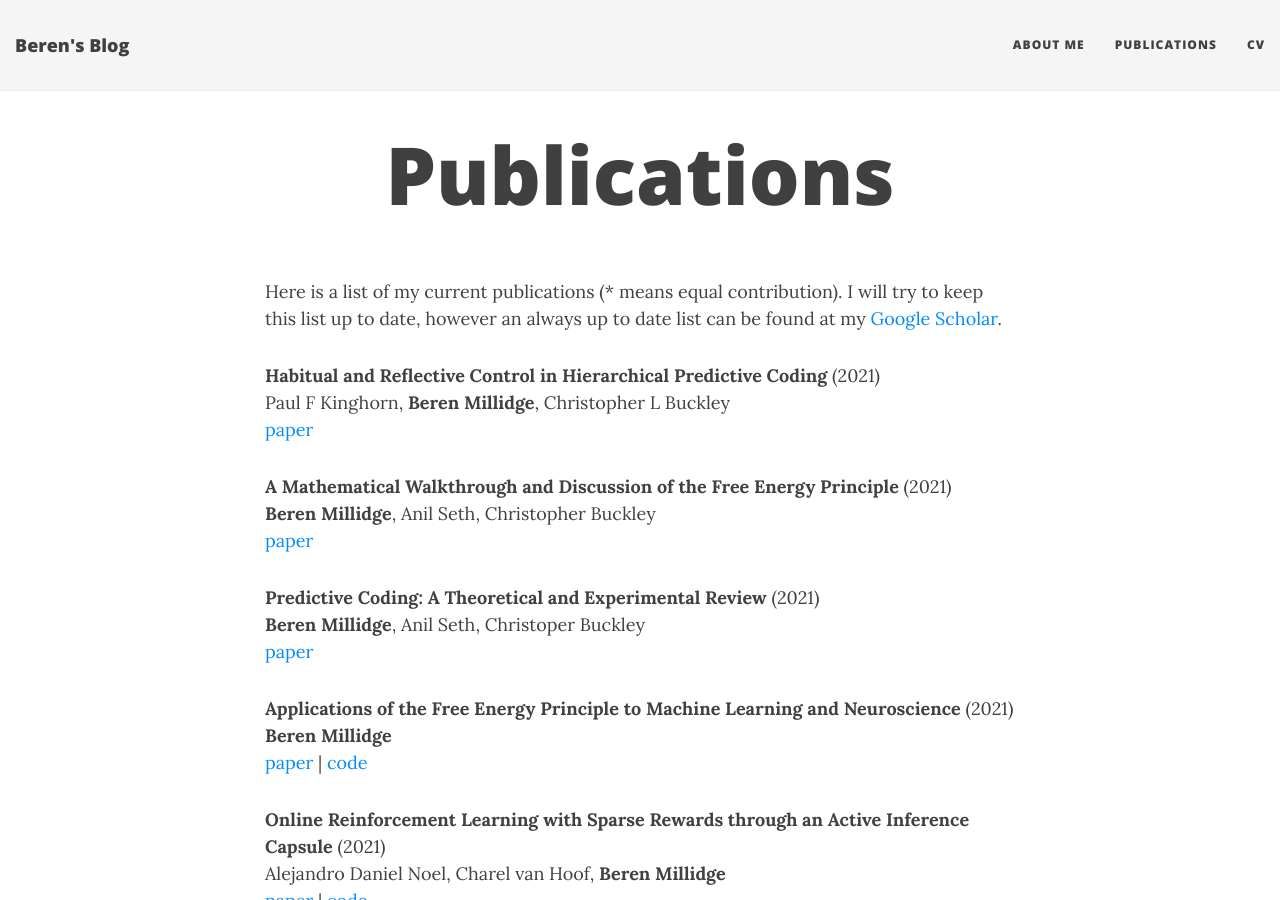
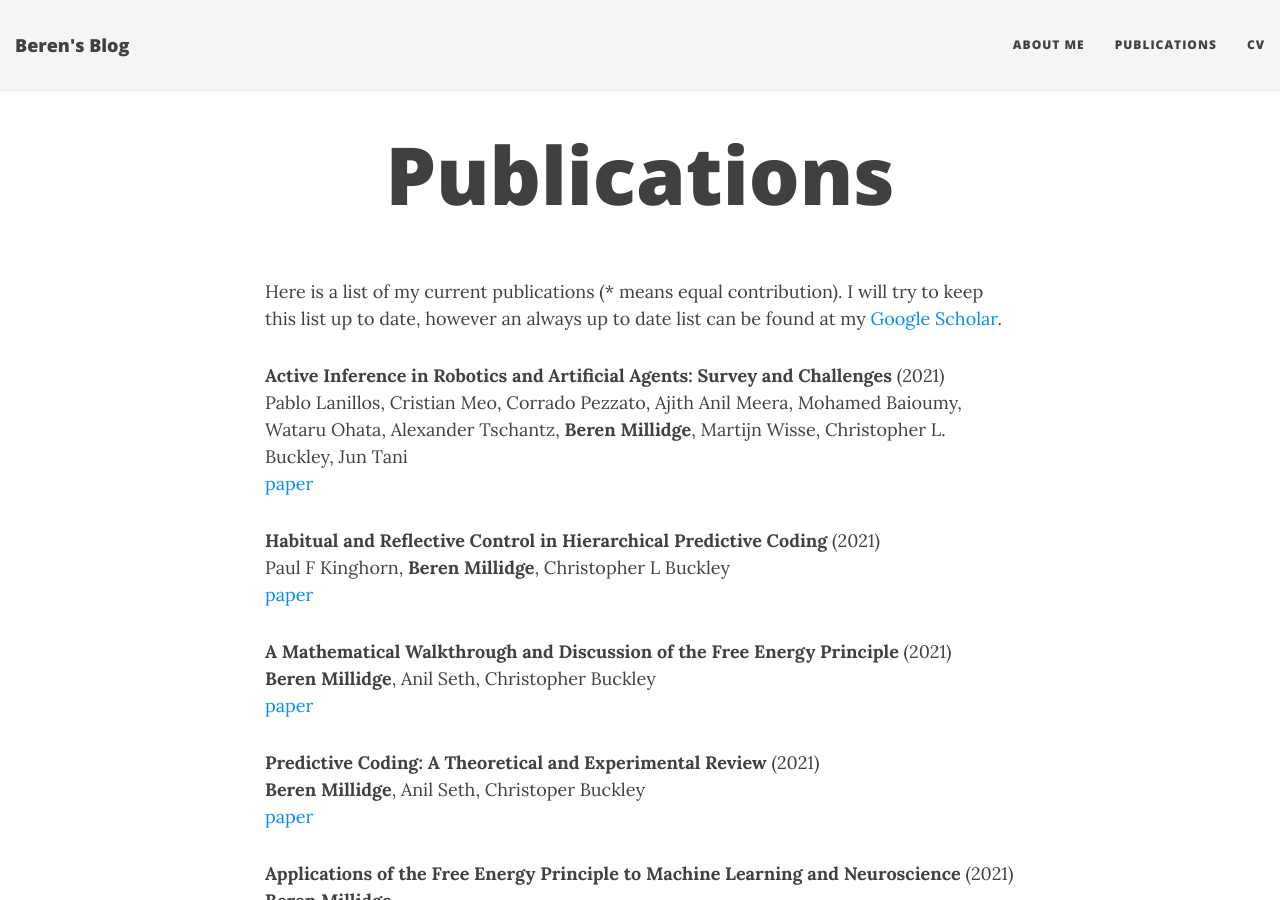
Before and after one commit to BerenMillidge/BerenMillidge.github.io, a Jekyll site: the page built from publications.md, in a window 1280 px wide and 900 px high. Built offline with Jekyll 4.4.1, drawn with Linux system fonts in a browser that asks for light colours; nearby versions of some CDN libraries.

Commit message:
add active inference review paper

```diff
--- a/publications.md
+++ b/publications.md
@@ -4,6 +4,8 @@ title: Publications
 ---
 
 Here is a list of my current publications (* means equal contribution). I will try to keep this list up to date, however an always up to date list can be found at my [Google Scholar](https://scholar.google.com/citations?user=3GGkFTkAAAAJ&hl=en&oi=ao).
+
+**Active Inference in Robotics and Artificial Agents: Survey and Challenges** (2021) <br /> Pablo Lanillos, Cristian Meo, Corrado Pezzato, Ajith Anil Meera, Mohamed Baioumy, Wataru Ohata, Alexander Tschantz, **Beren Millidge**, Martijn Wisse, Christopher L. Buckley, Jun Tani <br /> [paper](https://arxiv.org/abs/2112.01871)
 
 **Habitual and Reflective Control in Hierarchical Predictive Coding** (2021) <br /> Paul F Kinghorn, **Beren Millidge**, Christopher L Buckley <br /> [paper](https://arxiv.org/pdf/2109.00866.pdf)
 
```
